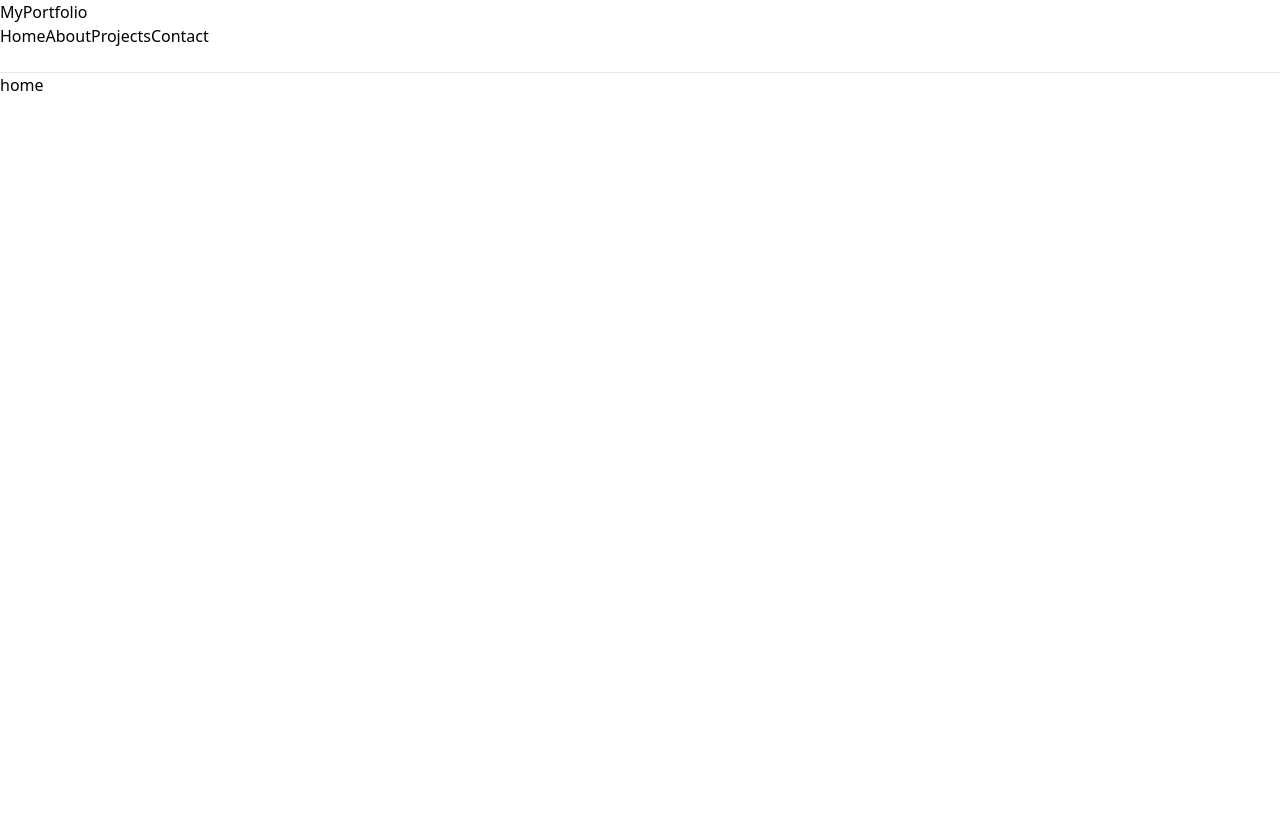
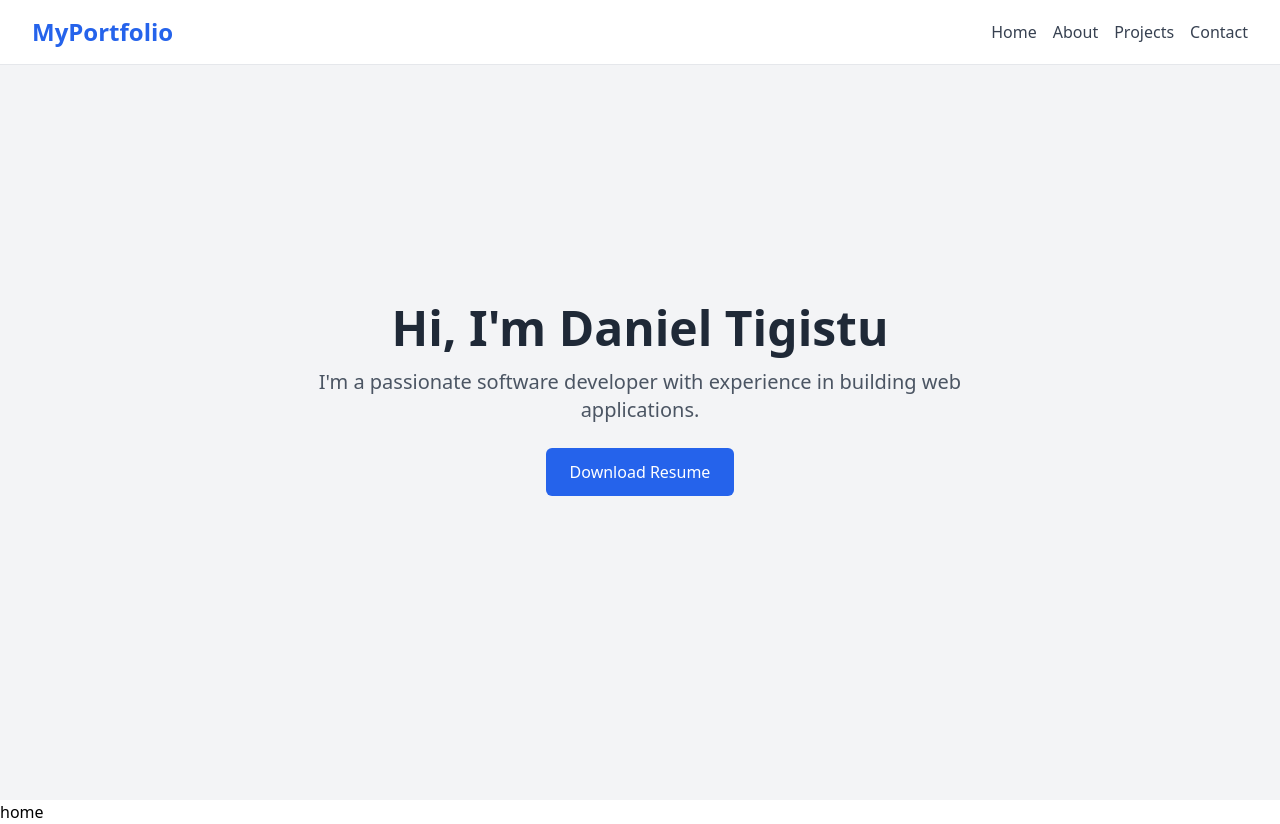
Before and after one commit to codewithdann0/my-portfolio, a Next.js app: page / in a window 1280 px wide. Before the commit the page ends 800 px from the top, so only its background shows below. Built offline with nearby package versions, Linux system fonts and the light colour scheme.

Commit message:
the hero section is add

```diff
--- /dev/null
+++ b/app/components/Hero.jsx
@@ -0,0 +1,21 @@
+// app/components/Hero.tsx
+export default function Hero() {
+    return (
+      <section className="flex items-center justify-center h-screen bg-gray-100 text-center">
+        <div className="max-w-2xl">
+          <h1 className="text-4xl md:text-5xl font-bold text-gray-800 mb-4">
+            Hi, I'm Daniel Tigistu
+          </h1>
+          <p className="text-lg md:text-xl text-gray-600 mb-6">
+            I'm a passionate software developer with experience in building web applications.
+          </p>
+          <a
+            href="/path/to/your/resume.pdf" // Replace with your resume link
+            className="inline-block px-6 py-3 bg-blue-600 text-white rounded-md hover:bg-blue-700 transition duration-300"
+          >
+            Download Resume
+          </a>
+        </div>
+      </section>
+    );
+  }
--- a/app/layout.tsx
+++ b/app/layout.tsx
@@ -1,7 +1,8 @@
 import type { Metadata } from "next";
 import localFont from "next/font/local";
 import "./globals.css";
-import Navbar from './components/Navbar'
+import Navbar from './components/Navbar';
+import Hero from './components/Hero';
 const geistSans = localFont({
   src: "./fonts/GeistVF.woff",
   variable: "--font-geist-sans",
@@ -28,6 +29,7 @@ export default function RootLayout({
       <body
         className={`${geistSans.variable} ${geistMono.variable} antialiased`}
       >
+        <Hero/>
         <Navbar/>
         {children}
       </body>
--- a/tailwind.config.js
+++ b/tailwind.config.js
@@ -1,7 +1,9 @@
+/** @type {import('tailwindcss').Config} */
 module.exports = {
   content: [
-    "./pages/**/*.{js,ts,jsx,tsx}",
-    "./components/**/*.{js,ts,jsx,tsx}",
+    "./app/**/*.{js,ts,jsx,tsx}", // Include app folder
+    "./pages/**/*.{js,ts,jsx,tsx}", // If you still have pages
+    "./components/**/*.{js,ts,jsx,tsx}", // Include components folder
   ],
   theme: {
     extend: {},
--- a/tailwind.config.ts
+++ /dev/null
@@ -1,19 +0,0 @@
-import type { Config } from "tailwindcss";
-
-const config: Config = {
-  content: [
-    "./pages/**/*.{js,ts,jsx,tsx,mdx}",
-    "./components/**/*.{js,ts,jsx,tsx,mdx}",
-    "./app/**/*.{js,ts,jsx,tsx,mdx}",
-  ],
-  theme: {
-    extend: {
-      colors: {
-        background: "var(--background)",
-        foreground: "var(--foreground)",
-      },
-    },
-  },
-  plugins: [],
-};
-export default config;
```
Also changed, not shown: app/_app.tsx (deleted, +0 -13 lines).
